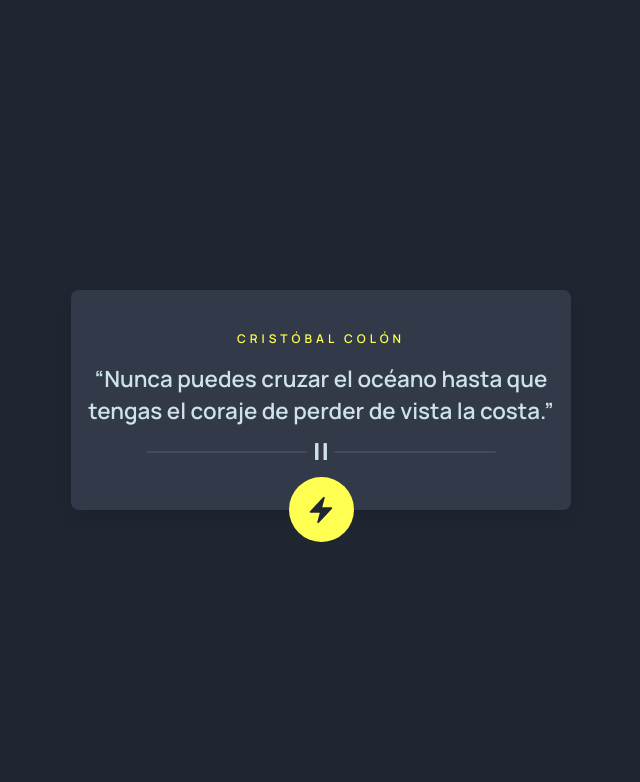
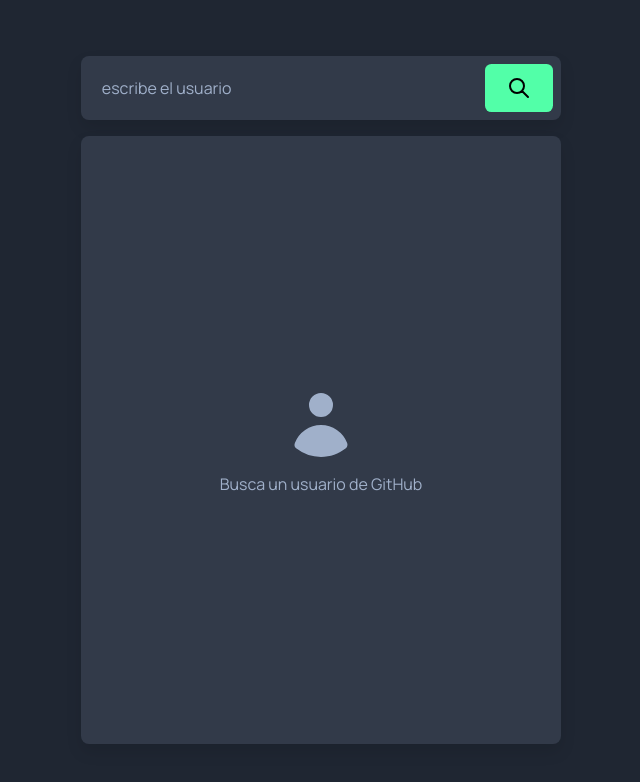
Before and after one commit to denncriss/mini-projects, a Vue app: page / in a window 1280 px wide. Shown: the top 782 px of the page, without its empty margins (319-959 px from the left). Built offline with nearby package versions, Linux system fonts and the light colour scheme.

Commit message:
[wip] githubUser project

```diff
--- a/src/App.vue
+++ b/src/App.vue
@@ -1,13 +1,15 @@
 <template>
   <section class="container">
     <!-- <Card /> -->
-    <Quotes />
+    <!-- <Quotes /> -->
+    <GithubUser />
   </section>
 </template>
 
 <script setup>
   // import Card from '@/modules/card/Card.vue';
-  import Quotes from '@/modules/quotes/Quotes.vue';
+  // import Quotes from '@/modules/quotes/Quotes.vue';
+  import GithubUser from './modules/github-user/GithubUser.vue';
 </script>
 
 <style scoped>
--- a/src/modules/github-user/GithubUser.vue
+++ b/src/modules/github-user/GithubUser.vue
@@ -1,20 +1,34 @@
 <template>
   <div class="card-container">
     <CardSearchUser @search="searchUser" />
-    <CardUser :user="user" />
+    <CardUser v-if="user" :user="user" />
+    <CardUserDefault v-else :hasError="hasError" />
   </div>
 </template>
 
 <script setup>
-  import { ref } from 'vue'
-  import CardUser from './CardUser.vue'
-  import CardSearchUser from './CardSearchUser.vue'
-  const user = ref(null)
+  import { ref } from 'vue';
+  import CardUser from './components/CardUser.vue';
+  import CardSearchUser from './components/CardSearchUser.vue';
+  import CardUserDefault from './components/CardUserDefault.vue';
+  const user = ref(null);
+  const hasError = ref(false);
   const searchUser = async (userName) => {
-    const res = await fetch(`https://api.github.com/users/${userName}`)
-    const data = await res.json()
-    user.value = data
-  }
+    try {
+      const res = await fetch(`https://api.github.com/users/${userName}`);
+      const data = await res.json();
+      if (res.ok) user.value = data;
+      else throw true;
+    } catch (e) {
+      user.value = null;
+      hasError.value = true;
+    }
+  };
 </script>
 
-<style scoped></style>
+<style scoped>
+  .card-container {
+    width: 100%;
+    max-width: 30rem;
+  }
+</style>
--- a/src/modules/github-user/components/CardSearchUser.vue
+++ b/src/modules/github-user/components/CardSearchUser.vue
@@ -1,33 +1,33 @@
 <template>
-  <div class="card">
+  <div class="form">
     <input
-      class="search"
+      class="form__search"
       type="text"
       placeholder="escribe el usuario"
-      v-model="userName"
-      @keypress.enter="searchUserName"
-    />
-    <button @click="searchUserName" class="btn-icon">
-      <IconSearch />
+      v-model.trim="userName"
+      @keypress.enter="searchUserName" />
+    <button @click="searchUserName" class="form__btn">
+      <IconSearch class="form__btn-icon" />
     </button>
   </div>
 </template>
 
 <script setup>
-  import { ref } from 'vue'
-  import IconSearch from './icons/IconSearch.vue'
-  const emit = defineEmits(['search'])
-  const userName = ref('')
+  import { ref } from 'vue';
+  import IconSearch from './icons/IconSearch.vue';
+  const emit = defineEmits(['search']);
+  const userName = ref('');
 
   const searchUserName = () => {
-    emit('search', userName.value)
-    userName.value = ''
-  }
+    if (!userName.value) return;
+    emit('search', userName.value);
+    userName.value = '';
+  };
 </script>
 
 <style scoped>
-  .card {
-    width: 30rem;
+  .form {
+    width: 100%;
     width: 100%;
     padding: 0.5rem;
     background-color: var(--secondary400);
@@ -36,23 +36,23 @@
     margin-bottom: 1rem;
     display: flex;
   }
-  .search {
+  .form__search {
     width: 100%;
     padding: 0.8rem;
     border-radius: 0.3rem;
     border: none;
     background-color: transparent;
-    color: white;
+    color: var(--secondary100);
     font-family: var(--font);
     font-size: 1rem;
   }
-  .search::placeholder {
+  .form__search::placeholder {
     color: var(--secondary200);
   }
-  .search:focus {
+  .form__search:focus {
     outline: none;
   }
-  .btn-icon {
+  .form__btn {
     background-color: var(--primary);
     border: none;
     display: flex;
@@ -64,10 +64,10 @@
     border-radius: 0.4rem;
     transition: all 0.3s ease-in-out;
   }
-  .btn-icon:hover {
+  .form__btn:hover {
     box-shadow: 0px 0px 10px 2px var(--primary);
   }
-  .btn-icon svg {
+  .form__btn-icon {
     width: 1.5rem;
     height: 1.5rem;
   }
--- a/src/modules/github-user/components/CardUser.vue
+++ b/src/modules/github-user/components/CardUser.vue
@@ -7,7 +7,7 @@
     <div class="user__description">
       <h2 class="user__description-name">{{ user.name }}</h2>
       <p class="user__description-text">
-        {{ user.bio ?? '---no tiene descripcion---' }}
+        {{ user.bio ?? '---no tiene descripción---' }}
       </p>
     </div>
     <div class="user__info">
@@ -27,41 +27,19 @@
 
     <div class="user__social">
       <div class="user__social-item">
-        <svg
-          xmlns="http://www.w3.org/2000/svg"
-          class="h-5 w-5"
-          viewBox="0 0 20 20"
-          fill="currentColor"
-        >
-          <path
-            fill-rule="evenodd"
-            d="M5.05 4.05a7 7 0 119.9 9.9L10 18.9l-4.95-4.95a7 7 0 010-9.9zM10 11a2 2 0 100-4 2 2 0 000 4z"
-            clip-rule="evenodd"
-          />
-        </svg>
-        <span v-if="user.location === 'undefined' || !user.location">no definido</span>
-        <span v-else>{{ user.location }}</span>
+        <IconLocation />
+        <span>{{
+          user.location && user.location !== 'undefined' ? user.location : 'no definido'
+        }}</span>
       </div>
       <div class="user__social-item">
-        <svg
-          xmlns="http://www.w3.org/2000/svg"
-          class="h-5 w-5"
-          viewBox="0 0 20 20"
-          fill="currentColor"
-        >
-          <path
-            fill-rule="evenodd"
-            d="M12.586 4.586a2 2 0 112.828 2.828l-3 3a2 2 0 01-2.828 0 1 1 0 00-1.414 1.414 4 4 0 005.656 0l3-3a4 4 0 00-5.656-5.656l-1.5 1.5a1 1 0 101.414 1.414l1.5-1.5zm-5 5a2 2 0 012.828 0 1 1 0 101.414-1.414 4 4 0 00-5.656 0l-3 3a4 4 0 105.656 5.656l1.5-1.5a1 1 0 10-1.414-1.414l-1.5 1.5a2 2 0 11-2.828-2.828l3-3z"
-            clip-rule="evenodd"
-          />
-        </svg>
+        <IconLink />
         <a
+          v-if="user.blog"
           :href="user.blog"
-          v-if="user.blog"
           rel="noopener noreferrer"
           target="_blank"
-          class="user__link-blog"
-        >
+          class="user__link-blog">
           {{ user.blog }}
         </a>
         <p v-else>url no definido</p>
@@ -74,23 +52,18 @@
 </template>
 
 <script setup>
-  defineProps(['user'])
+  import IconLink from './icons/IconLink.vue';
+  import IconLocation from './icons/IconLocation.vue';
+  defineProps(['user']);
 </script>
 
 <style scoped>
   .user {
-    max-width: 30rem;
     width: 100%;
     padding: 1.2rem;
     background-color: var(--secondary400);
     border-radius: 0.5rem;
     box-shadow: 0 0.5rem 1rem rgba(0, 0, 0, 0.1);
-  }
-  @media (min-width: 768px) {
-    .user {
-      width: auto;
-      min-width: 30rem;
-    }
   }
   .user__img-box {
     width: 100%;
--- /dev/null
+++ b/src/modules/github-user/components/icons/IconLink.vue
@@ -0,0 +1,8 @@
+<template>
+  <svg xmlns="http://www.w3.org/2000/svg" viewBox="0 0 20 20" fill="currentColor">
+    <path
+      fill-rule="evenodd"
+      d="M12.586 4.586a2 2 0 112.828 2.828l-3 3a2 2 0 01-2.828 0 1 1 0 00-1.414 1.414 4 4 0 005.656 0l3-3a4 4 0 00-5.656-5.656l-1.5 1.5a1 1 0 101.414 1.414l1.5-1.5zm-5 5a2 2 0 012.828 0 1 1 0 101.414-1.414 4 4 0 00-5.656 0l-3 3a4 4 0 105.656 5.656l1.5-1.5a1 1 0 10-1.414-1.414l-1.5 1.5a2 2 0 11-2.828-2.828l3-3z"
+      clip-rule="evenodd" />
+  </svg>
+</template>
--- /dev/null
+++ b/src/modules/github-user/components/icons/IconLocation.vue
@@ -0,0 +1,8 @@
+<template>
+  <svg xmlns="http://www.w3.org/2000/svg" viewBox="0 0 20 20" fill="currentColor">
+    <path
+      fill-rule="evenodd"
+      d="M5.05 4.05a7 7 0 119.9 9.9L10 18.9l-4.95-4.95a7 7 0 010-9.9zM10 11a2 2 0 100-4 2 2 0 000 4z"
+      clip-rule="evenodd" />
+  </svg>
+</template>
--- /dev/null
+++ b/src/modules/github-user/components/icons/IconUser.vue
@@ -0,0 +1,6 @@
+<template>
+  <svg xmlns="http://www.w3.org/2000/svg" viewBox="0 0 20 20" fill="currentColor">
+    <path
+      d="M10 8a3 3 0 100-6 3 3 0 000 6zM3.465 14.493a1.23 1.23 0 00.41 1.412A9.957 9.957 0 0010 18c2.31 0 4.438-.784 6.131-2.1.43-.333.604-.903.408-1.41a7.002 7.002 0 00-13.074.003z" />
+  </svg>
+</template>
```
